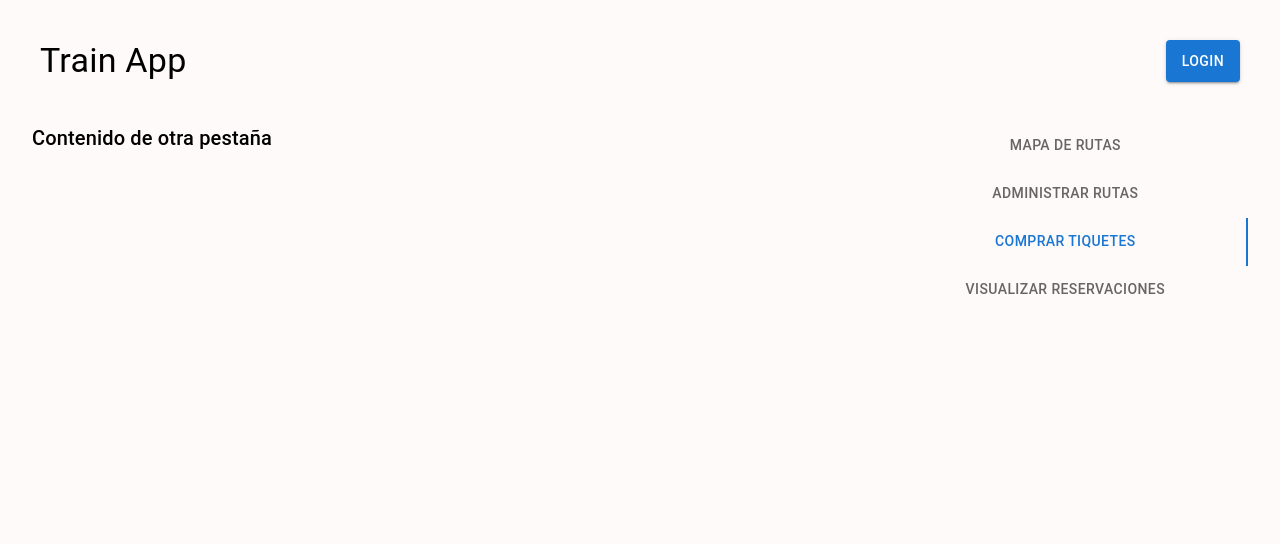
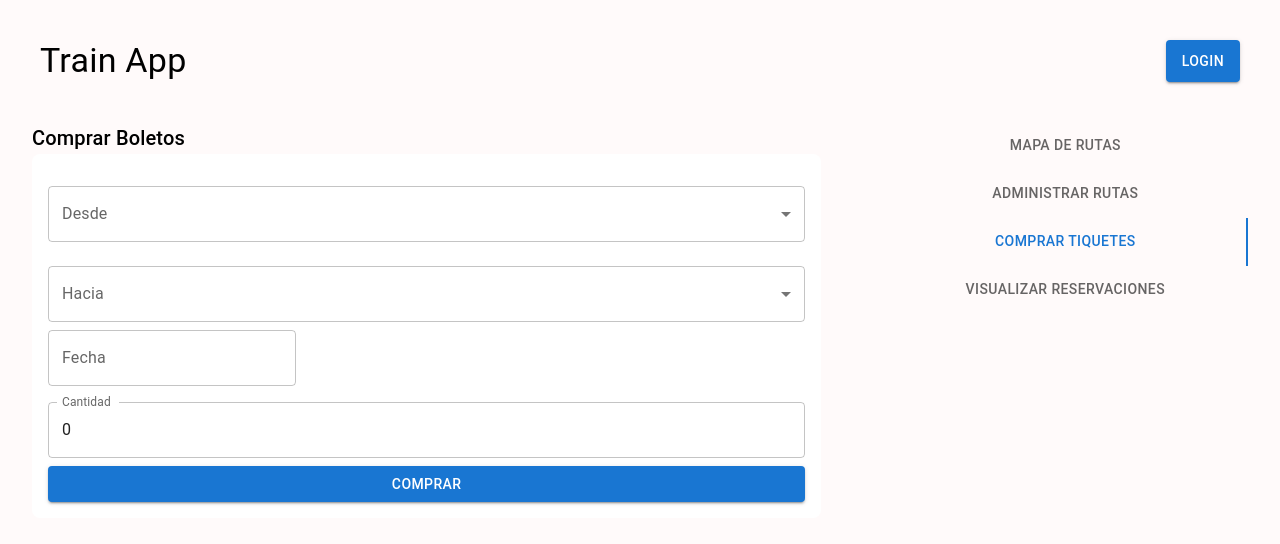
Before and after one commit to aleBenavidesJ/Train, a React (Vite) app in the folder TrainApp/: page / in a window 1280 px wide. Both pictures are taken after a click on the tab "COMPRAR TIQUETES". Shown: the top 544 px of the page. Built offline with nearby package versions, Linux system fonts and the light colour scheme.

Commit message:
Interfaz de boleteria

```diff
--- a/TrainApp/package.json
+++ b/TrainApp/package.json
@@ -14,6 +14,8 @@
     "@emotion/styled": "^11.11.5",
     "@mui/icons-material": "^5.15.19",
     "@mui/material": "^5.15.19",
+    "@mui/x-date-pickers": "^7.6.2",
+    "date-fns": "^2.29.3",
     "react": "^18.2.0",
     "react-dom": "^18.2.0",
     "reactflow": "^11.11.3"
--- a/TrainApp/src/App.jsx
+++ b/TrainApp/src/App.jsx
@@ -4,6 +4,7 @@ import Flow from './components/Flow';
 import AdminFlow from './components/AdminFlow';
 import LoginFlow from './components/LoginFlow';
 import RegisterFlow from './components/RegisterFlow';
+import BoleteriaFlow from './components/BoleteriaFlow';
 
 const App = () => {
   const [tabIndex, setTabIndex] = useState(0);
@@ -80,7 +81,12 @@ const App = () => {
               updateEdges={updateEdges}
             />
           )}
-          {tabIndex === 2 && <Typography variant="h6">Contenido de otra pestaña</Typography>}
+          {tabIndex === 2 && (
+            <div>
+              <Typography variant="h6">Comprar Boletos</Typography>
+              <BoleteriaFlow />
+            </div>
+          )}
           {tabIndex === 3 && <Typography variant="h6">zzzzzz</Typography>}
         </Grid>
         <Grid item xs={4}>
--- /dev/null
+++ b/TrainApp/src/components/BoleteriaFlow.jsx
@@ -0,0 +1,74 @@
+import React, { useState } from 'react';
+import { TextField, Button, Box, MenuItem } from '@mui/material';
+import { LocalizationProvider, DatePicker } from '@mui/x-date-pickers';
+import { AdapterDateFns } from '@mui/x-date-pickers/AdapterDateFns';
+
+const BoleteriaFlow = () => {
+  const [desde, setDesde] = useState('');
+  const [hacia, setHacia] = useState('');
+  const [fecha, setFecha] = useState(null);
+  const [cantidad, setCantidad] = useState(0);
+
+  const estaciones = ['Estación 1', 'Estación 2', 'Estación 3'];
+
+  const handleComprar = () => {
+    console.log('Comprar boletos:', { desde, hacia, fecha, cantidad });
+  };
+
+  return (
+    <Box sx={{ p: 2, bgcolor: 'white', borderRadius: 2 }}>
+      <TextField
+        select
+        label="Desde"
+        value={desde}
+        onChange={(e) => setDesde(e.target.value)}
+        fullWidth
+        margin="normal"
+      >
+        {estaciones.map((estacion) => (
+          <MenuItem key={estacion} value={estacion}>
+            {estacion}
+          </MenuItem>
+        ))}
+      </TextField>
+      <TextField
+        select
+        label="Hacia"
+        value={hacia}
+        onChange={(e) => setHacia(e.target.value)}
+        fullWidth
+        margin="normal"
+      >
+        {estaciones.map((estacion) => (
+          <MenuItem key={estacion} value={estacion}>
+            {estacion}
+          </MenuItem>
+        ))}
+      </TextField>
+      <LocalizationProvider dateAdapter={AdapterDateFns}>
+        <DatePicker
+          label="Fecha"
+          value={fecha}
+          onChange={(newValue) => setFecha(newValue)}
+          renderInput={(params) => <TextField {...params} fullWidth margin="normal" />}
+        />
+      </LocalizationProvider>
+      <TextField
+        label="Cantidad"
+        type="number"
+        value={cantidad}
+        onChange={(e) => setCantidad(e.target.value)}
+        fullWidth
+        margin="normal"
+        InputProps={{
+          inputProps: { min: 0 },
+        }}
+      />
+      <Button variant="contained" color="primary" onClick={handleComprar} fullWidth>
+        Comprar
+      </Button>
+    </Box>
+  );
+};
+
+export default BoleteriaFlow;
```
Also changed, not shown: 1 other file (tests, documents, lock files or other folders).
